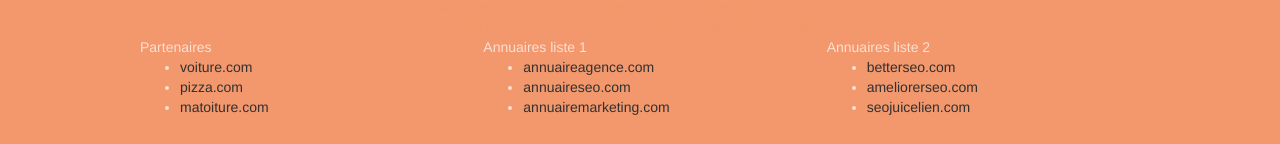
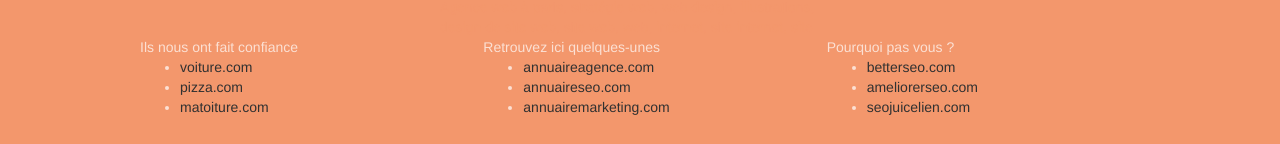
Before and after one commit to 103SP/Projet-4, a plain HTML site: page index.html in a window 1280 px wide. Shown: the part 3590-3734 px from the top of the page. Drawn offline with Linux system fonts and the light colour scheme.

Commit message:
titre  footer

```diff
--- a/index.html
+++ b/index.html
@@ -263,7 +263,7 @@
                         </div>
                         <div class="row">
                             <div class="col-sm-4">
-                                Partenaires
+                                Ils nous ont fait confiance
                                 <ul>
                                     <li><a href="voiture.com">voiture.com</a></li>
                                     <li><a href="pizza.com">pizza.com</a></li>
@@ -271,7 +271,7 @@
                                 </ul>
                             </div>
                             <div class="col-sm-4">
-                                Annuaires liste 1
+                                Retrouvez ici quelques-unes
                                 <ul>
                                     <li><a href="annuaireagence.com">annuaireagence.com</a></li>
                                     <li><a href="annuaireseo.com">annuaireseo.com</a></li>
@@ -279,7 +279,7 @@
                                 </ul>
                             </div>
                             <div class="col-sm-4">
-                                Annuaires liste 2
+                                Pourquoi pas vous ?
                                 <ul>
                                     <li><a href="betterseo.com">betterseo.com</a></li>
                                     <li><a href="ameliorerseo.com">ameliorerseo.com</a></li>
```
